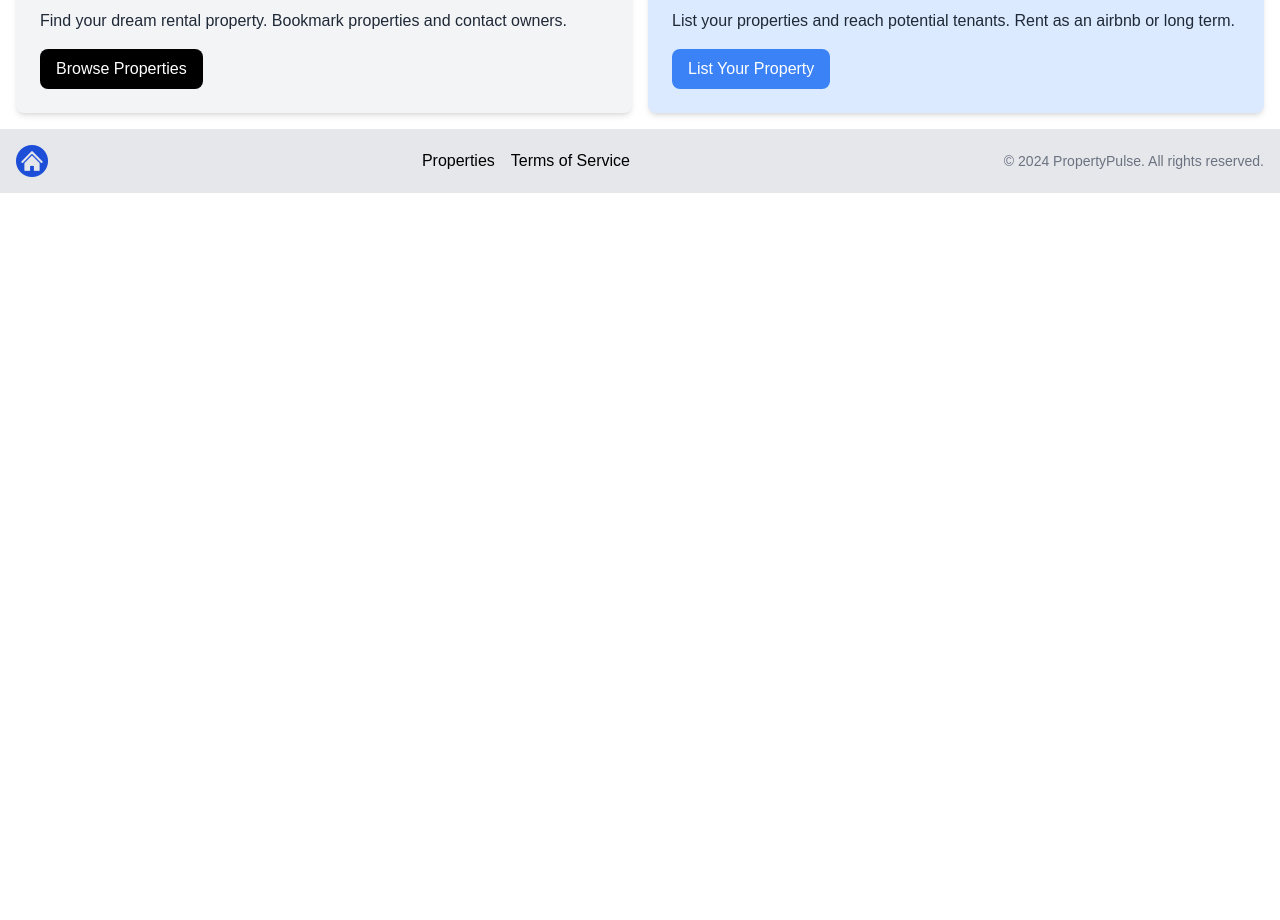
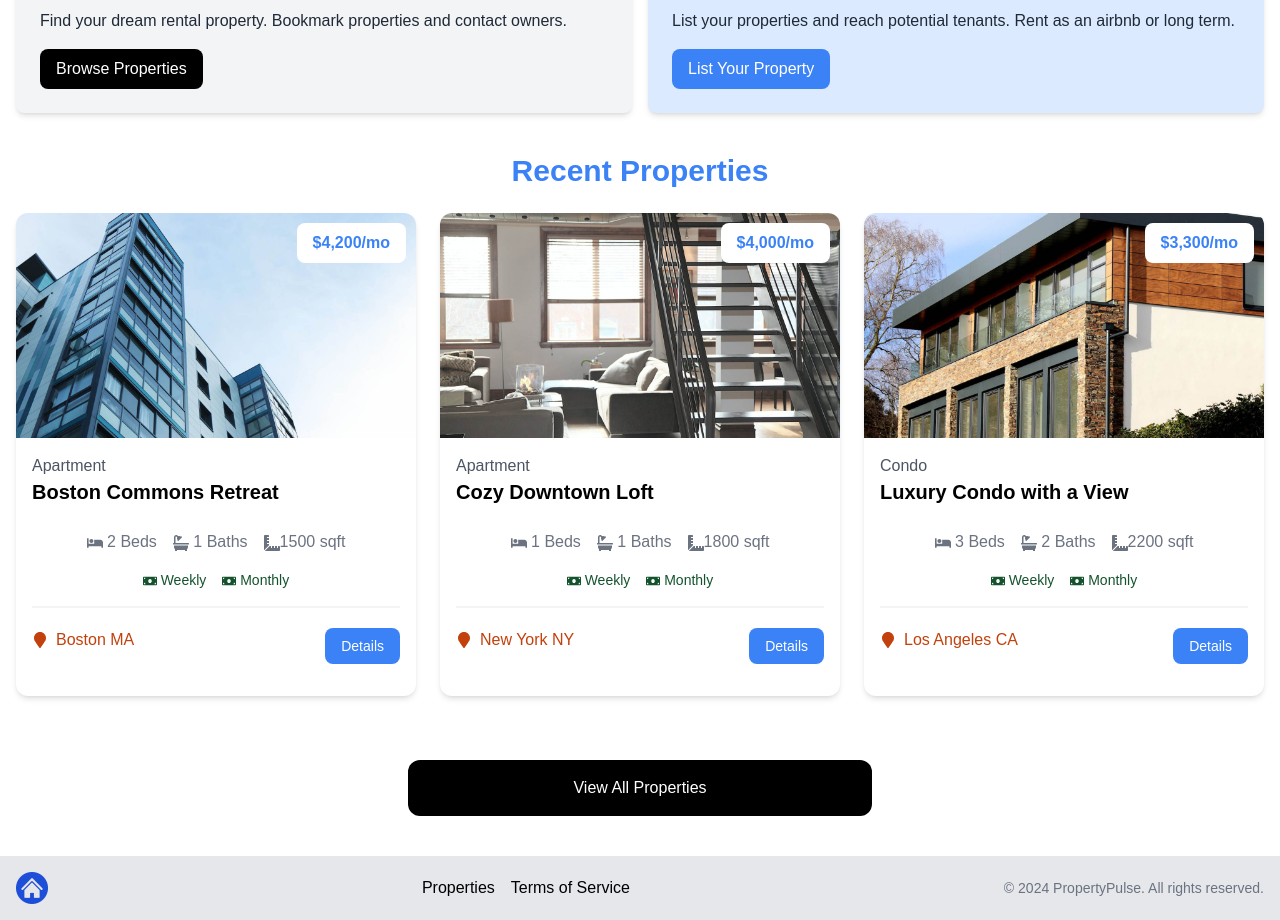
Before and after one commit to iwaldman/property-pulse-nextjs, a Next.js app: page / in a window 1280 px wide. Shown: the part 508-1428 px from the top of the page. Before the commit the page ends 800 px from the top, so only its background shows below. Built offline with nearby package versions, Linux system fonts and the light colour scheme.

Commit message:
Home Property Listings

```diff
--- a/app/page.jsx
+++ b/app/page.jsx
@@ -1,4 +1,5 @@
 import Hero from '@/components/Hero'
+import HomeProperties from '@/components/HomeProperties'
 import InfoBoxes from '@/components/InfoBoxes'
 
 const HomePage = () => {
@@ -6,6 +7,7 @@
     <>
       <Hero />
       <InfoBoxes />
+      <HomeProperties />
     </>
   )
 }
--- /dev/null
+++ b/components/HomeProperties.jsx
@@ -0,0 +1,38 @@
+import Link from 'next/link'
+import PropertyCard from './PropertyCard'
+import properties from '@/properties.json'
+
+const HomeProperties = () => {
+  // Get the 3 latest properties
+  const recentProperties = properties.slice(0, 3)
+
+  return (
+    <>
+      <section className='px-4 py-6'>
+        <div className='container-xl lg:container m-auto'>
+          <h2 className='text-3xl font-bold text-blue-500 mb-6 text-center'>Recent Properties</h2>
+          <div className='grid grid-cols-1 md:grid-cols-3 gap-6'>
+            {recentProperties.length === 0 ? (
+              <p>No Properties Found</p>
+            ) : (
+              recentProperties.map((property) => (
+                <PropertyCard key={property._id} property={property} />
+              ))
+            )}
+          </div>
+        </div>
+      </section>
+
+      <section className='m-auto max-w-lg my-10 px-6'>
+        <Link
+          href='/properties'
+          className='block bg-black text-white text-center py-4 px-6 rounded-xl hover:bg-gray-700'
+        >
+          View All Properties
+        </Link>
+      </section>
+    </>
+  )
+}
+
+export default HomeProperties
```
